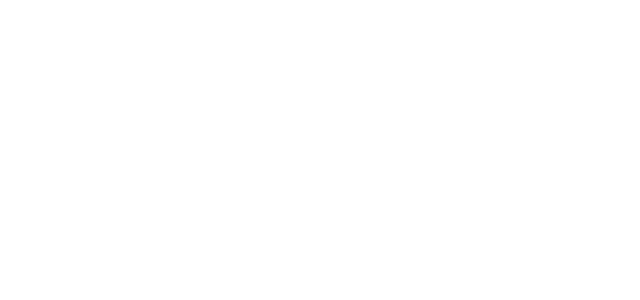
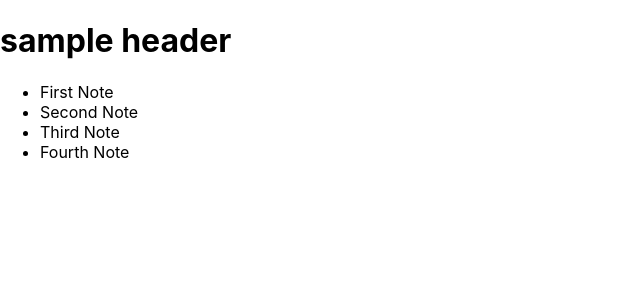
Before and after one commit to learn-co-students/self-assessment-props-082420-self-assessment-props-082420-1603717179, a React (Create React App) app: page / in a window 1280 px wide. Shown: the top 300 px of the page, without its empty margins (0-640 px from the left). Built offline with nearby package versions, Linux system fonts and the light colour scheme.

Commit message:
all deliverables done

```diff
--- a/src/App.js
+++ b/src/App.js
@@ -1,10 +1,12 @@
 import React, { Component } from "react";
 import "./App.css";
 import Header from './Components/Header'
+import NotesContainer from './Components/NotesContainer'
 
 class App extends Component {
   render() {
-    return <header />
+    return <div><Header header="sample header"/>
+    <NotesContainer /></div>
   }
 }
 
--- a/src/Components/Header.js
+++ b/src/Components/Header.js
@@ -2,7 +2,7 @@
 
 class Header extends React.Component {
   render() {
-    return <h1>{/* Insert string here */}</h1>;
+  return <h1>{this.props.header}</h1>;
   }
 }
 
--- a/src/Components/Note.js
+++ b/src/Components/Note.js
@@ -1,6 +1,8 @@
 import React from 'react'
 
 
-function Note() {
+function Note(props) {
     return <li>{props.content}</li>
 }
+
+export default Note;
--- a/src/Components/NotesContainer.js
+++ b/src/Components/NotesContainer.js
@@ -1,4 +1,5 @@
 import React from 'react'
+import Note from './Note'
 
 class NotesContainer extends React.Component {
 
@@ -6,8 +7,19 @@
         return ["First Note", "Second Note", "Third Note", "Fourth Note"]
     }
 
+    renderNotes = () => {
+        return (
+            this.apiResponse().map(note =>
+                <Note key={note} content={note} />)
+        )
+
+    }
+
+    render(){
+
     return(
-        <ul></ul >
+        <ul><this.renderNotes /></ul >
     )
-
 }
+}
+export default NotesContainer;
```
